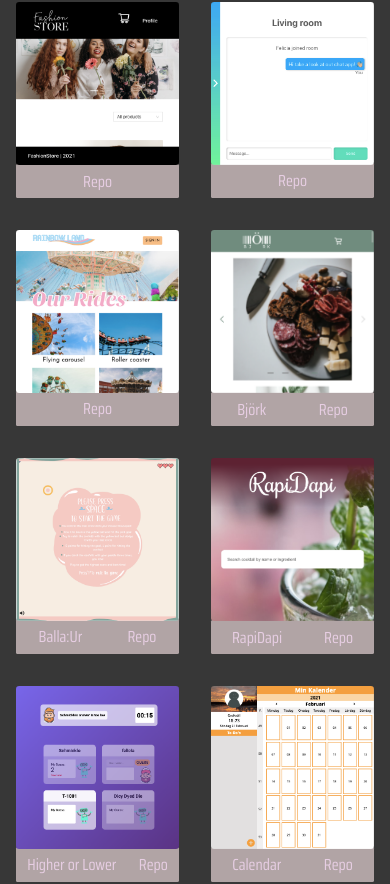
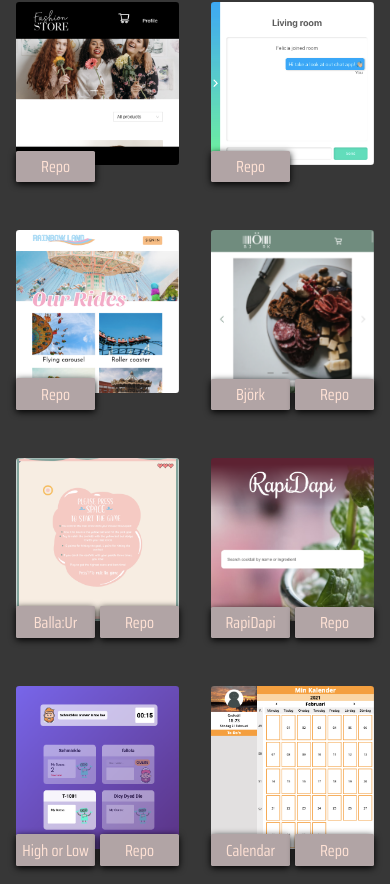
Before and after one commit to feliciavonbraun/react-portfolio, a React (Create React App) app: page / in a window 390 px wide. Shown: the part 924-1808 px from the top of the page. Built offline with nearby package versions, Linux system fonts and the light colour scheme.

Commit message:
projects: styled components and improved mobile version

```diff
--- a/src/components/content/allProjects.ts
+++ b/src/components/content/allProjects.ts
@@ -60,7 +60,7 @@ const projects: Project[] = [
     repoLink: "https://github.com/feliciavonbraun/rapidapi-app",
   },
   {
-    titel: "Higher or Lower",
+    titel: "High or Low",
     src: quizappImg,
     alt: "Higher or Lower",
     demoLink: "https://higerorlower.netlify.app/",
--- a/src/components/css/projects.css
+++ /dev/null
@@ -1,91 +0,0 @@
-.projectArea {
-    flex-wrap: wrap;
-    margin: 0 3rem;
-    justify-content: space-between;
-}
-
-.projectTitle {
-    background: var(--object-clr);
-    color: var(--text-clr);
-    font-size: 16px;
-    letter-spacing: 1.5px;
-    padding: 16px 32px;
-    border-radius: 0.1rem;
-}
-
-.projectTitle > a:hover, a:any-link{
-    text-decoration: none;
-}
-
-.smallScreenButtonDiv {
-    display: flex;
-    justify-content: space-around;
-    background: var(--object-clr);
-    margin-top: -0.1rem;
-    border-radius: 0.1rem;
-}
-
-.smallScreenButtons {
-    color: var(--text-clr);
-    margin: .3rem .6rem;
-}
-
-.smallScreenTitel {
-    margin-bottom: 0;
-}
-
-.projectContainer {
-    position: relative;
-    width: 30%;
-    padding: 1rem;
-}
-
-.computerPicture {
-    opacity: 1;
-    display: block;
-    width: 100%;
-    /* height: auto; */
-    transition: .5s ease;
-    backface-visibility: hidden;
-    border-radius: 0.2rem;
-}
-
-.hoverEffects {
-    top: 50%;
-    left: 50%;
-    position: absolute;
-    opacity: 0;
-    transition: .5s ease;
-    transform: translate(-50%, -50%);
-    -ms-transform: translate(-50%, -50%);
-    text-align: center;
-}
-
-.projectContainer:hover .computerPicture {
-    opacity: 0.3;
-}
-.projectContainer:hover .hoverEffects {
-    opacity: 1;
-}
-
-.imgZoom:hover {
-    transform: scale(1.04);
-}
-
-@media (max-width: 950px) {
-    .projectArea {
-        margin: 0;
-    }
-
-    .projectContainer {
-        width: 50%;
-    }
-
-    .projectTitle {
-        font-size: small;
-    }
-
-    .projectContainer:hover .computerPicture {
-        opacity: 1;
-    }
-}
--- a/src/components/main/projects.tsx
+++ b/src/components/main/projects.tsx
@@ -1,48 +1,192 @@
-import "../css/projects.css";
 import { useMediaQuery } from "../mediaQuery";
 import projects from "../content/allProjects";
+import styled from "styled-components";
 
 function Projects() {
   let mobileView = useMediaQuery("(max-width: 700px)");
 
   return (
     <div>
-            <h2 id="projects" className="flex center smallScreenTitel">Projects</h2>
+      <StyledSmallScreenTitel id="projects">Projects</StyledSmallScreenTitel>
       <hr />
 
-            <div className="projectArea flex">
-                {projects.map((project, index) =>
-                    <div key={index} className="projectContainer">
-                        <img className="computerPicture" src={project.src} alt={project.alt} />
-
-                        {/* Titel buttons depending on screensize */}
-                        {mobileView ?
-                            <div className='smallScreenButtonDiv'>
-                                {project.demoLink &&
-                                    <a href={project.demoLink} target="_blank" rel="noreferrer" >
-                                        <p className="smallScreenButtons imgZoom">{project.titel} </p>
+      <StyledProjectArea>
+        {projects.map((project, index) => (
+          <StyledProjectContainer key={index}>
+            <div style={{ zIndex: -1, position: "relative" }}>
+              <StyledComputerPicture
+                // style={{ zIndex: -1 }}
+                src={project.src}
+                alt={project.alt}
+              />
+            </div>
+            {mobileView ? (
+              <StyledSmallScreenButtonDiv>
+                {project.demoLink && (
+                  <a
+                    href={project.demoLink}
+                    target="_blank"
+                    rel="noreferrer"
+                    style={{ textDecoration: "none" }}
+                  >
+                    <StyledSmallScreenButtons>
+                      {project.titel}{" "}
+                    </StyledSmallScreenButtons>
                   </a>
-                                }
-                                <a href={project.repoLink} target="_blank" rel="noreferrer">
-                                    <p className="smallScreenButtons imgZoom ">Repo</p>
+                )}
+                <a
+                  href={project.repoLink}
+                  target="_blank"
+                  rel="noreferrer"
+                  style={{ textDecoration: "none" }}
+                >
+                  <StyledSmallScreenButtons>Repo</StyledSmallScreenButtons>
                 </a>
-                            </div>
-                            :
-                            <div className="hoverEffects">
-                                {project.demoLink &&
-                                    <a href={project.demoLink} target="_blank" rel="noreferrer" >
-                                        <p className="projectTitle imgZoom">{project.titel} </p>
+              </StyledSmallScreenButtonDiv>
+            ) : (
+              <StyledDesktopHoverTitle>
+                {project.demoLink && (
+                  <a
+                    href={project.demoLink}
+                    target="_blank"
+                    rel="noreferrer"
+                    style={{ textDecoration: "none" }}
+                  >
+                    <StyledProjectTitle>{project.titel} </StyledProjectTitle>
                   </a>
-                                }
-                                <a href={project.repoLink} target="_blank" rel="noreferrer">
-                                    <p className="projectTitle imgZoom">Repo</p>
+                )}
+                <a
+                  href={project.repoLink}
+                  target="_blank"
+                  rel="noreferrer"
+                  style={{ textDecoration: "none" }}
+                >
+                  <StyledProjectTitle>Repo</StyledProjectTitle>
                 </a>
-                            </div>
-                        }
-                    </div>
+              </StyledDesktopHoverTitle>
             )}
-            </div>
+          </StyledProjectContainer>
+        ))}
+      </StyledProjectArea>
     </div>
   );
-};
+}
 export default Projects;
+
+const StyledSmallScreenTitel = styled.h2`
+  display: flex;
+  justify-content: center;
+  align-items: center;
+  margin-bottom: 0;
+`;
+
+const StyledProjectArea = styled.div`
+  display: flex;
+  flex-wrap: wrap;
+  margin: 0 3rem;
+  justify-content: space-between;
+
+  @media screen and (max-width: 950px) {
+    margin: 0;
+  }
+`;
+
+const StyledComputerPicture = styled.img`
+  opacity: 1;
+  display: block;
+  width: 100%;
+  /* height: auto; */
+  transition: 0.5s ease;
+  backface-visibility: hidden;
+  border-radius: 0.2rem;
+  z-index: -1;
+
+  @media screen and (max-width: 950px) {
+    opacity: 1;
+  }
+`;
+
+const StyledDesktopHoverTitle = styled.div`
+  top: 50%;
+  left: 50%;
+  position: absolute;
+  opacity: 0;
+  transition: 0.5s ease;
+  transform: translate(-50%, -50%);
+  -ms-transform: translate(-50%, -50%);
+  text-align: center;
+`;
+
+const StyledProjectContainer = styled.div`
+  position: relative;
+  width: 30%;
+  padding: 1rem;
+
+  :hover {
+    ${StyledComputerPicture} {
+      opacity: 0.3;
+    }
+    ${StyledDesktopHoverTitle} {
+      opacity: 1;
+    }
+  }
+
+  @media screen and (max-width: 950px) {
+    width: 50%;
+
+    :hover {
+      ${StyledComputerPicture} {
+        opacity: 0.3;
+      }
+    }
+  }
+
+  @media screen and (max-width: 750px) {
+    :hover {
+      ${StyledComputerPicture} {
+        opacity: 1;
+      }
+    }
+  }
+`;
+
+const StyledSmallScreenButtonDiv = styled.div`
+  display: grid;
+  grid-template-columns: 1fr 1fr;
+  grid-gap: 0.3rem;
+  font-size: medium;
+`;
+
+const StyledSmallScreenButtons = styled.p`
+  background: var(--object-clr);
+  color: var(--bubble-clr2);
+  border-radius: 0.1rem;
+
+  display: flex;
+  justify-content: center;
+  padding: 0.2rem 0;
+  margin-top: -0.9rem;
+  box-shadow: 0px 2px 7px black;
+
+  :hover {
+    transform: scale(1.06);
+  }
+`;
+
+const StyledProjectTitle = styled.p`
+  background: var(--object-clr);
+  color: var(--text-clr);
+  font-size: 16px;
+  letter-spacing: 1.5px;
+  padding: 16px 32px;
+  border-radius: 0.1rem;
+
+  :hover {
+    text-decoration: none;
+    transform: scale(1.06);
+  }
+
+  @media screen and (max-width: 950px) {
+    font-size: small;
+  }
+`;
```
Lines whose indentation alone changed are shown as unchanged.
